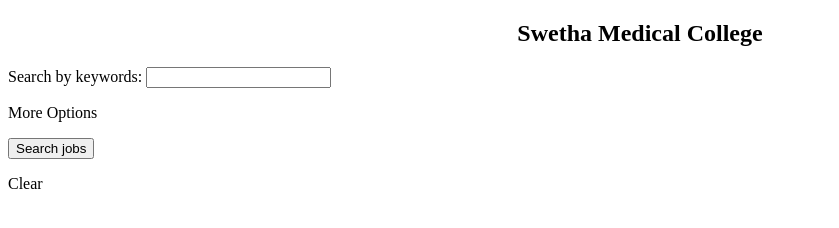
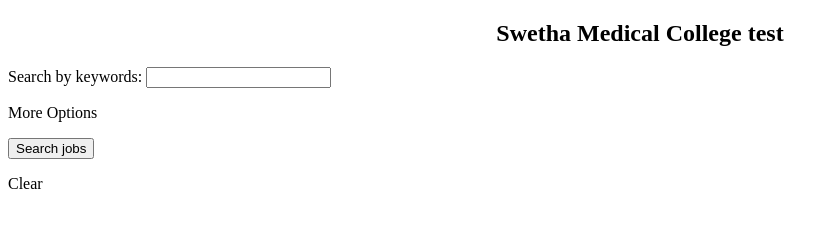
Before and after one commit to swetha476/RecruitmentWebsite, a plain HTML site: page WebContent/home.html in a window 1280 px wide. Shown: the whole page, without its empty margins (0-839 px from the left). Drawn offline with Linux system fonts and the light colour scheme.

Commit message:
Test added in home.html

```diff
--- a/WebContent/home.html
+++ b/WebContent/home.html
@@ -5,7 +5,7 @@
 <title>JOBS</title>
 </head>
 <body>
-<h2 style="text-align:center">Swetha Medical College </h2>
+<h2 style="text-align:center">Swetha Medical College test </h2>
 <p> Search by keywords: <input type="text" name = "search by keywords"></p>
 <label> More Options </label>
 <p><button> Search jobs</button></p>
```
